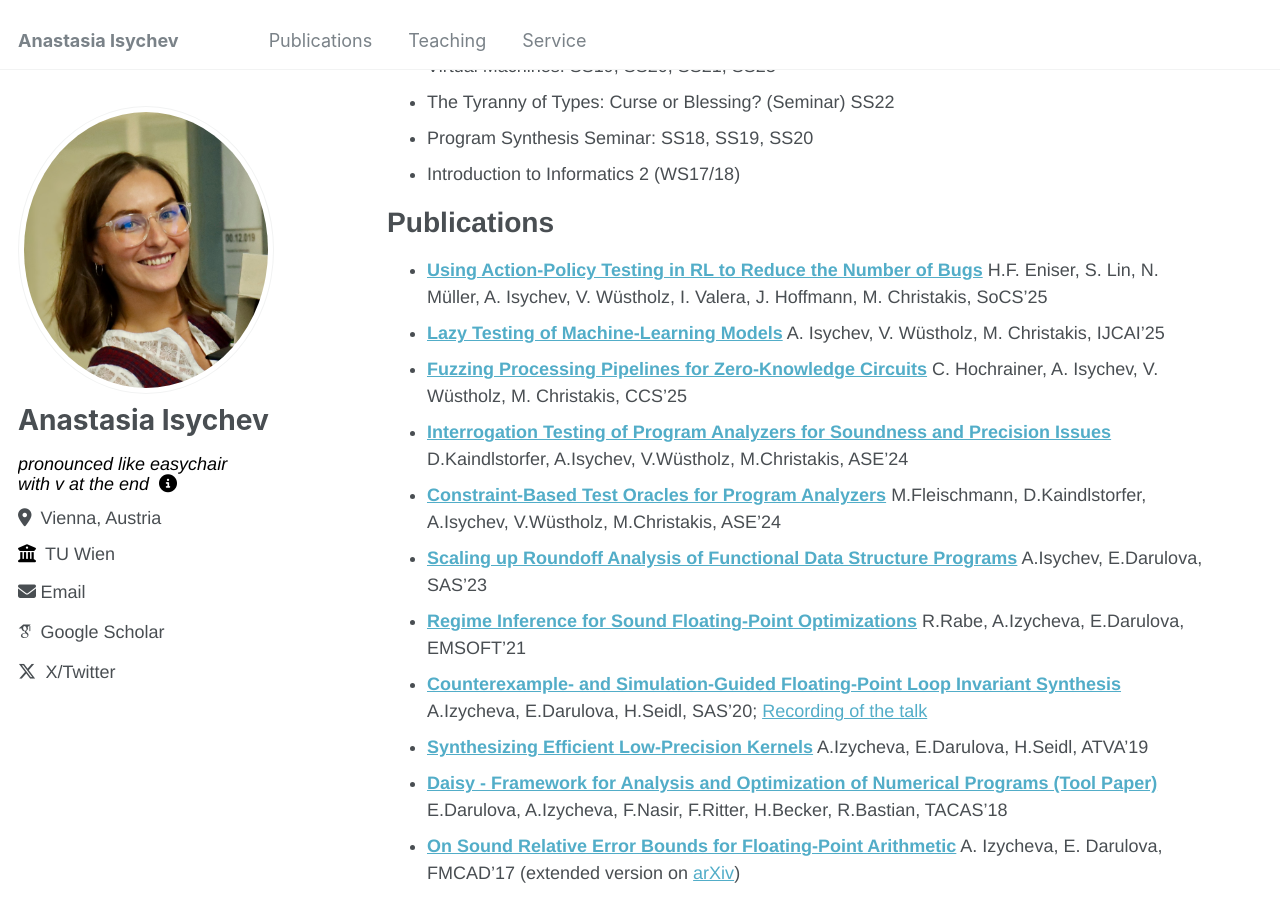
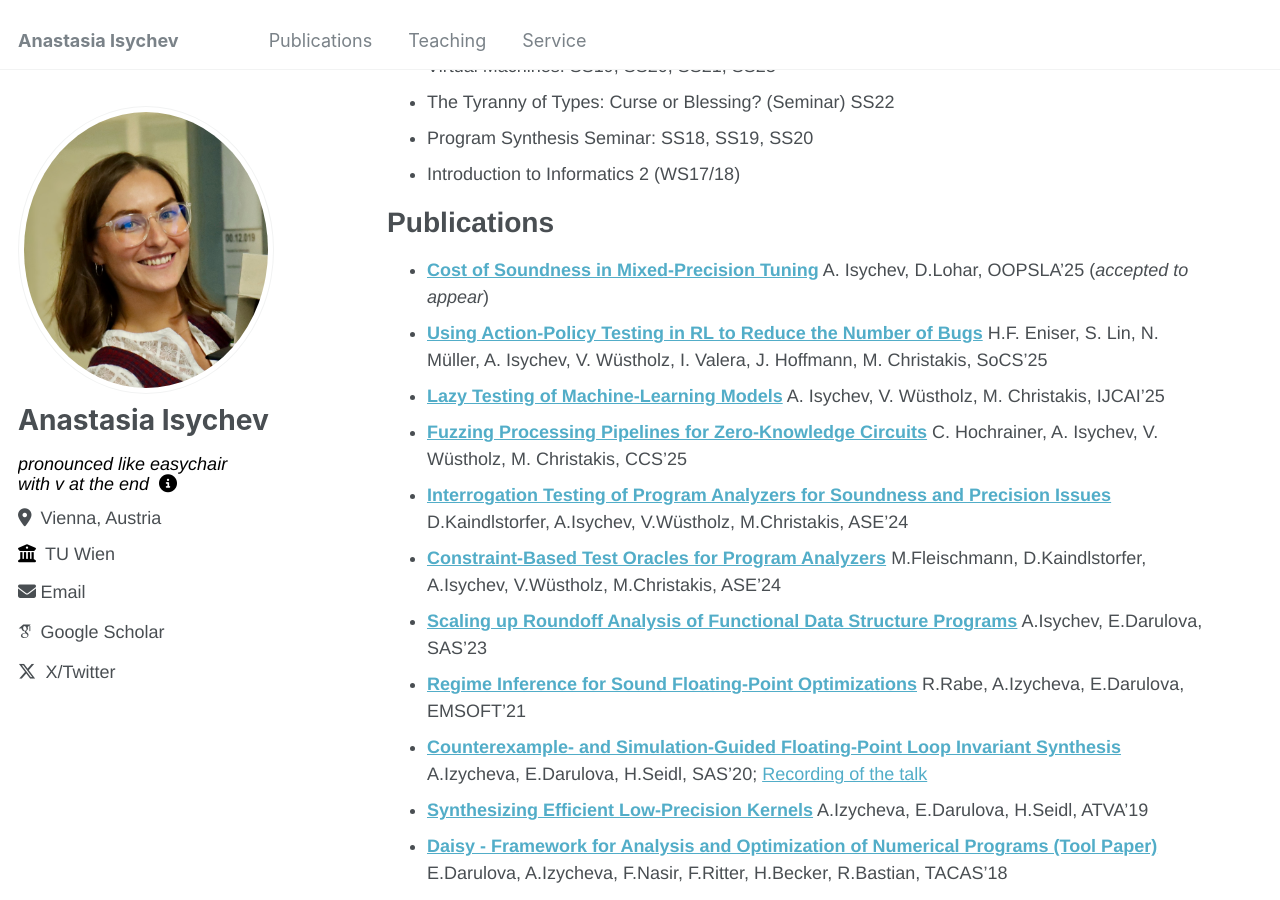
Before and after one commit to aisychev/aisychev.github.io, a Jekyll site: the page built from _pages/about.md, in a window 1280 px wide and 900 px high, scrolled down 807 px. Built offline with Jekyll 4.4.1, drawn with Linux system fonts in a browser that asks for light colours; some web fonts are replaced.

Commit message:
add oopsla25 paper

```diff
--- a/_pages/about.md
+++ b/_pages/about.md
@@ -28,6 +28,7 @@ Older: SAS'20 (subreview), FAOC Journal'21, AEC @ POPL'21, CAV'21, CGO'22, PLDI'
 * Introduction to Informatics 2 (WS17/18)
 
 # Publications
+* [**Cost of Soundness in Mixed-Precision Tuning**](https://aisychev.github.io/papers/oopsla25-cos.pdf) A. Isychev, D.Lohar, OOPSLA'25 (*accepted to appear*)
 * [**Using Action-Policy Testing in RL to Reduce the Number of Bugs**](https://aisychev.github.io/papers/socs25-retraining.pdf) H.F. Eniser, S. Lin, N. Müller, A. Isychev, V. Wüstholz, I. Valera, J. Hoffmann, M. Christakis, SoCS'25
 * [**Lazy Testing of Machine-Learning Models**](https://aisychev.github.io/papers/ijcai25-laz.pdf) A. Isychev, V. Wüstholz, M. Christakis, IJCAI'25
 * [**Fuzzing Processing Pipelines for Zero-Knowledge Circuits**](https://aisychev.github.io/papers/ccs25-circuzz.pdf) C. Hochrainer, A. Isychev, V. Wüstholz, M. Christakis, CCS'25
```
Also changed, not shown: 1 other file.
